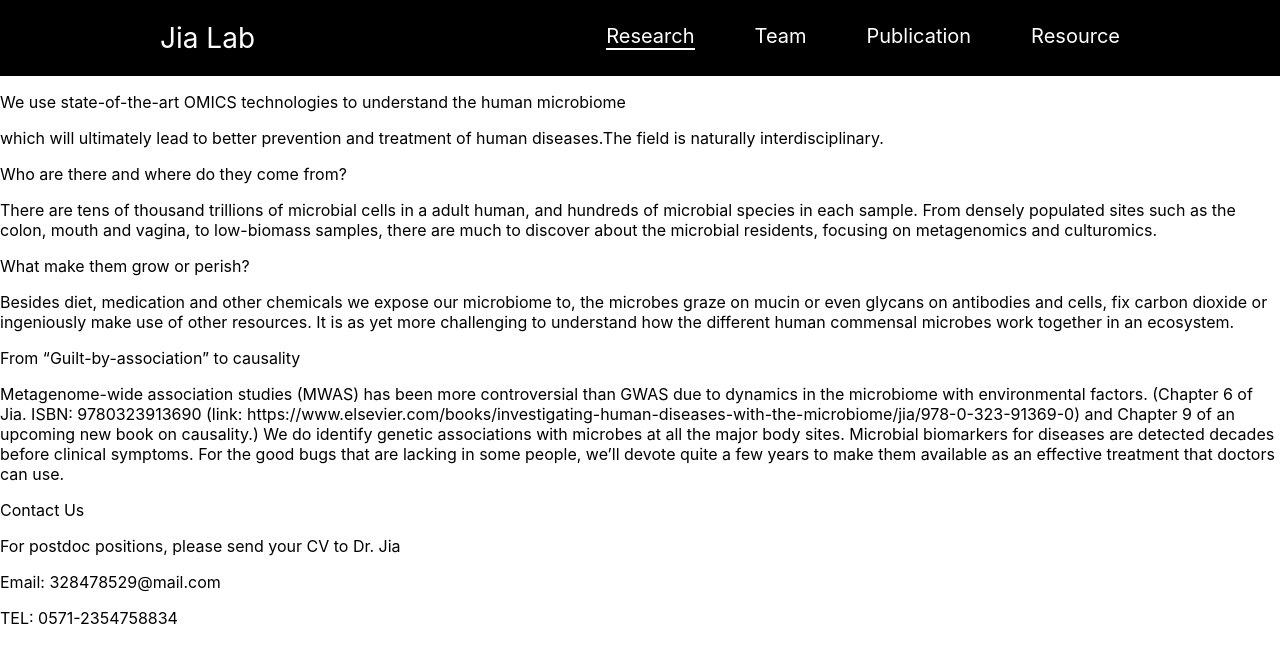
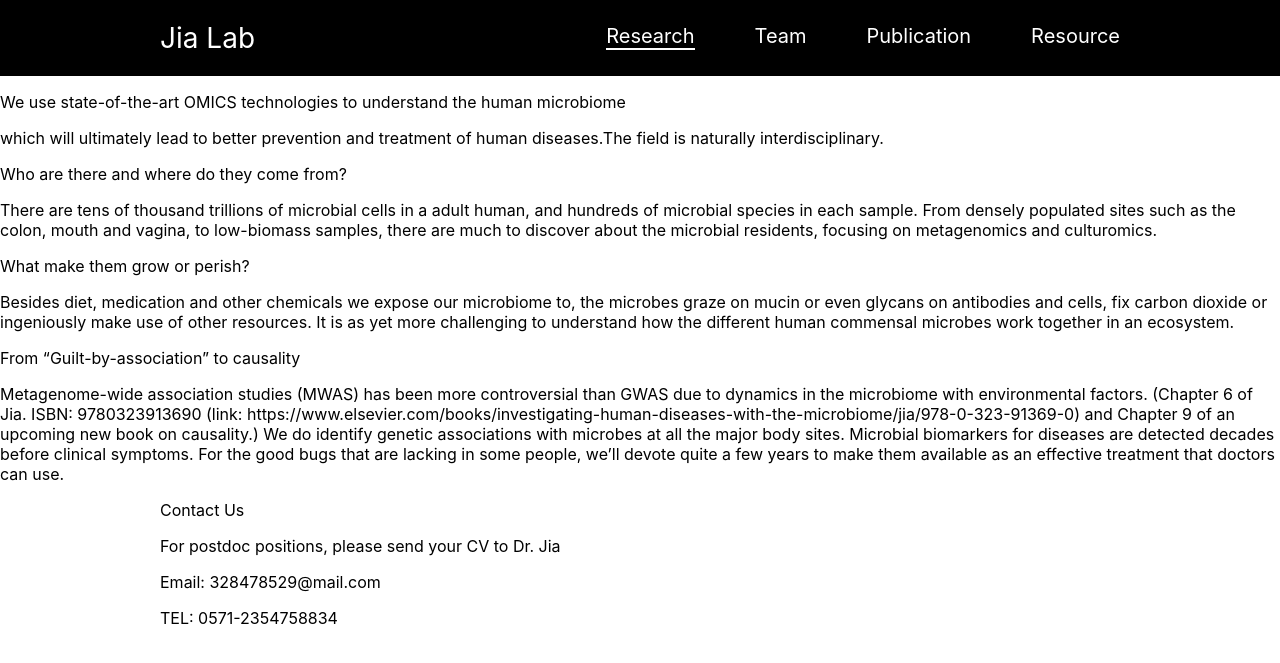
Before and after one commit to aghnu/JiaLab_website, a Jekyll site: the page built from index.html, in a window 1280 px wide. Shown: the top 663 px of the page. Built offline with Jekyll 4.4.1, drawn with Linux system fonts in a browser that asks for light colours.

Commit message:
Separate layout styling

```diff
--- a/_includes/footer.html
+++ b/_includes/footer.html
@@ -1,6 +1,8 @@
 <footer class="site-footer">
-    <p>Contact Us</p>
-    <p>For postdoc positions, please send your CV to Dr. Jia</p>
-    <p>Email: 328478529@mail.com</p>
-    <p>TEL: 0571-2354758834</p>
+    <div class="content-wrapper">
+        <p>Contact Us</p>
+        <p>For postdoc positions, please send your CV to Dr. Jia</p>
+        <p>Email: 328478529@mail.com</p>
+        <p>TEL: 0571-2354758834</p>
+    </div>
 </footer>
--- a/_includes/header.html
+++ b/_includes/header.html
@@ -1,10 +1,12 @@
 <header class="site-header">
     <div class="content-wrapper">
-        <div class="site-header-logo">
-            <p class="text">Jia Lab</p>
-        </div>
-        <div class="site-header-nav">
-            {% include nav.html %}
+        <div class="site-header-body">
+            <div class="site-header-logo">
+                <p class="text">Jia Lab</p>
+            </div>
+            <div class="site-header-nav">
+                {% include nav.html %}
+            </div>
         </div>
     </div>
 </header>
--- a/_sass/_footer.scss
+++ b/_sass/_footer.scss
@@ -0,0 +1,8 @@
+// footer.html
+
+//defaults
+
+// footer.html stylings
+.site-footer {
+
+}
--- a/_sass/_header.scss
+++ b/_sass/_header.scss
@@ -20,11 +20,7 @@
   color: $header-text-color;
 }
 
-.site-header .content-wrapper {
-  width: $content-width-ratio;
-  max-width: $max-content-width;
-  min-width: $min-content-width;
-  margin: auto;
+.site-header .site-header-body {
   display: flex;
   flex-direction: row;
   justify-content: space-between;
--- /dev/null
+++ b/_sass/_layout.scss
@@ -0,0 +1,8 @@
+// layout styling
+
+.content-wrapper {
+    width: $content-width-ratio;
+    max-width: $max-content-width;
+    min-width: $min-content-width;
+    margin: auto;
+}
--- a/assets/css/style.scss
+++ b/assets/css/style.scss
@@ -10,8 +10,6 @@
 $max-content-width:   1366px !default;
 $min-content-width:   800px !default;
 $content-width-ratio: 75% !default;
-
-
 
 // device detection
 $on-palm:           600px !default;
@@ -29,6 +27,7 @@
 // Imports
 @import
   "base",
+  "layout",
   "header",
   "footer"
 ;
```
